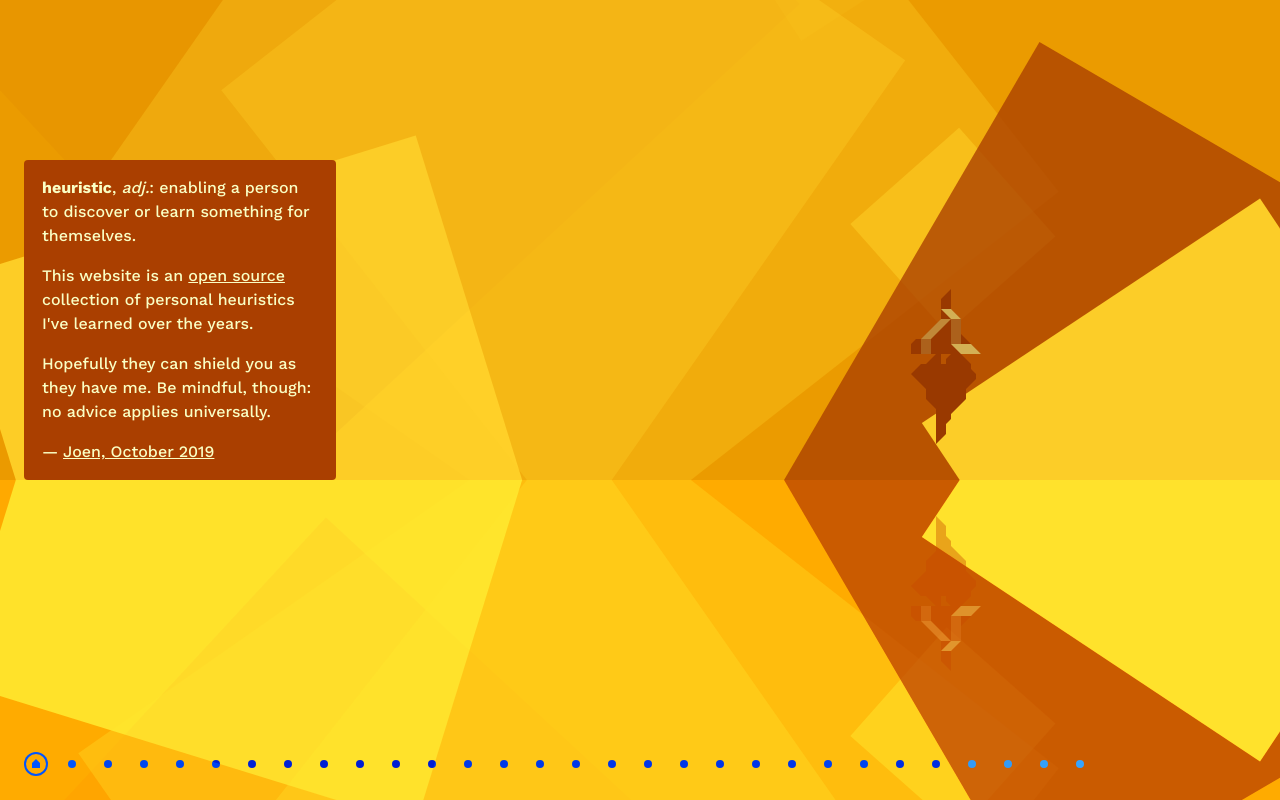
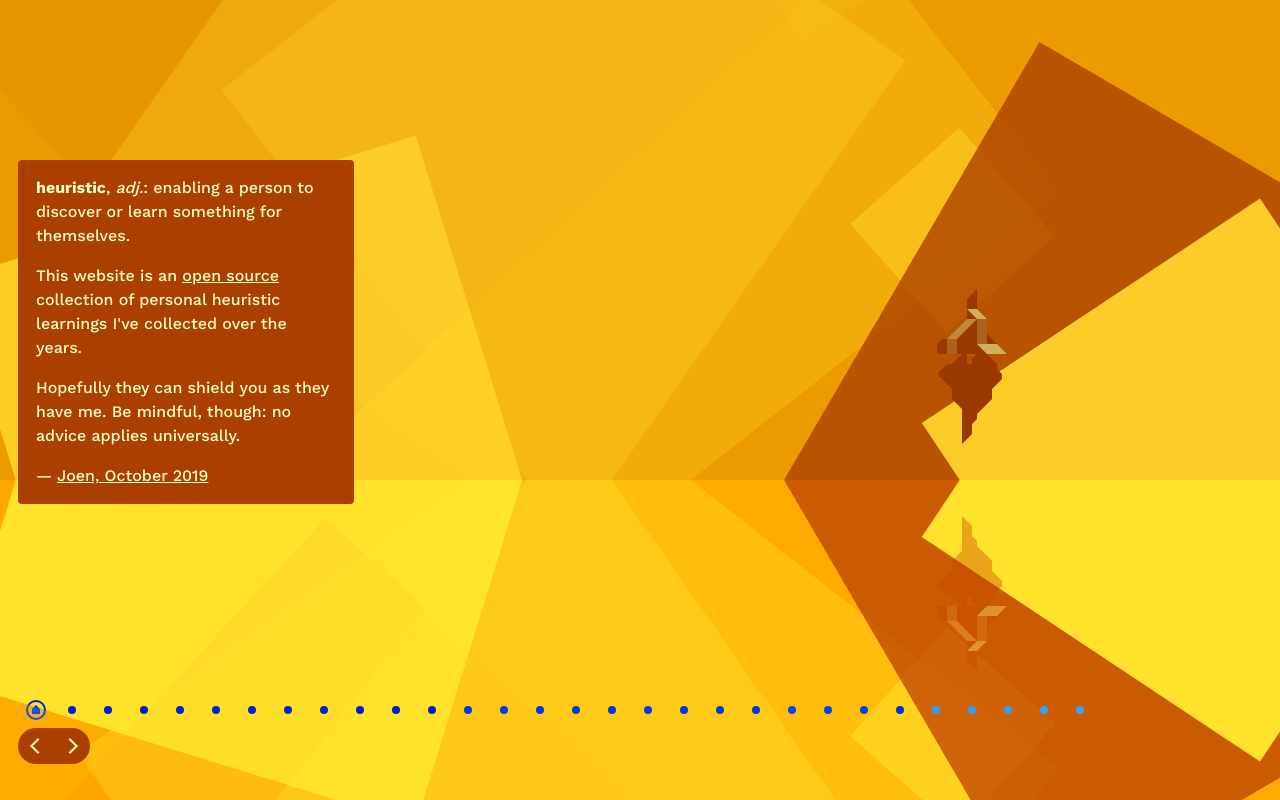
Before and after one commit to jasmussen/turtleshell, a React (Create React App) app: page / in a window 1280 px wide. Built offline with nearby package versions, Linux system fonts and the light colour scheme.

Commit message:
Pagination.

```diff
--- a/public/index.html
+++ b/public/index.html
@@ -6,7 +6,7 @@
 <link rel="shortcut icon" href="%PUBLIC_URL%/favicon.ico" />
 <link rel="manifest" href="%PUBLIC_URL%/manifest.json" />
 <meta name="viewport" content="width=device-width, initial-scale=1" />
-<title>A Collection of Heuristics, Snacksized & Served on a Turtleshell</title>
+<title>A Collection of Heuristic Learnings, Snacksized & Served on a Turtleshell</title>
 </head>
 
 <body>
--- a/src/App.js
+++ b/src/App.js
@@ -30,7 +30,7 @@ const colorSchemes = [
 const intro = (
 	<>
 		<p><strong>heuristic</strong>, <em>adj.</em>: enabling a person to discover or learn something for themselves.</p>
-		<p>This website is an <a href="https://github.com/jasmussen/turtleshell">open source</a> collection of personal heuristics I've learned over the years.</p>
+		<p>This website is an <a href="https://github.com/jasmussen/turtleshell">open source</a> collection of personal heuristic learnings I've collected over the years.</p>
 		<p>Hopefully they can shield you as they have me. Be mindful, though: no advice applies universally.</p>
 		<p>— <a href="http://moc.co">Joen, October 2019</a></p>
 	</>
@@ -113,16 +113,41 @@ function getLightColor( scheme ) {
  * Navigation
  */
 
-function Navigation( { id } ) {
+function Navigation( { currentHeuristic, id } ) {
+
+	let current = parseInt( id );
+	let next = current + 1;
+	let prev = current - 1;
+
+	if ( !current ) {
+		prev = "";
+		next = 1;
+	}
+	if ( current === 1 ) {
+		prev = "";
+	}
+	if ( current === heuristics.length ) {
+		next = "";
+	}
+
 	return (
+		<>
 			<ul className="heuristics__navigation">
 				<li className={ !id ? 'is-active is-home' : 'is-home' } ><Link to="/">Home</Link></li>
-
 				{heuristics.map((value, index) => {
 					let i = parseInt(index) + 1;
 					return <li className={ id === i ? 'is-active' : '' } key={index}><Link to={"/" + i}>{i}</Link></li>
 				})}
 			</ul>
+			<div className="heuristics__navigation-next-prev"
+				style={{
+					backgroundColor: getDarkColor( currentHeuristic ),
+					color: getLightColor( currentHeuristic ),
+				}}>
+				<Link to={"/" + prev}><svg xmlns="http://www.w3.org/2000/svg" viewBox="0 0 24 24"><path d="M14 20l-8-8 8-8 1.414 1.414L8.828 12l6.586 6.586"/></svg> Previous</Link>
+				<Link to={"/" + next}><svg xmlns="http://www.w3.org/2000/svg" viewBox="0 0 24 24"><path d="M10 20l8-8-8-8-1.414 1.414L15.172 12l-6.586 6.586"/></svg> Next</Link>
+			</div>
+		</>
 	);
 }
 
@@ -197,7 +222,7 @@ function Mountain( { className, currentHeuristic } ) {
 			<div className="m__group" style={{ bottom: 60 * seed( currentHeuristic ) + "%" }}>
 				<svg className="m__group-bg" style={{ fill: getDarkColor( currentHeuristic ) }} width="100" height="200" viewBox="0 0 100 200">
 					<path d="M85 85L75 75 65 65V50L55 40V20L45 30v20L35 60 25 70h-5l-5 5v10h25L30 95h-5l-5 5h55v-5L65 85h20zm-35 5v5h-5V85h10l-5 5z" />
-					<polygon class="st1" points="55,145 70,130 70,120 80,110 80,105 75,100 20,100 15,105 30,120 30,130 40,140 40,175 50,165 50,155 55,150 "/>
+					<polygon points="55,145 70,130 70,120 80,110 80,105 75,100 20,100 15,105 30,120 30,130 40,140 40,175 50,165 50,155 55,150 " />
 				</svg>
 				<svg className="m__group-fg" style={{ fill: getLightColor( currentHeuristic ) }} width="100" height="200" viewBox="0 0 100 200">
 					<path opacity=".6" d="M65 50L55 40H45l10 10h10zm10 25H55l10 10h20L75 75z" />
@@ -254,7 +279,7 @@ class HeuristicScene extends React.Component {
 		return (
 			<>
 				<h1>A Collection of Personal Heuristics. Snacksized.</h1>
-				<Navigation id={ id } />
+				<Navigation id={ id } currentHeuristic={ currentHeuristic } />
 				<h2>{ currentHeuristic === 0 ? '' : currentHeuristic }</h2>
 				<Quote currentHeuristic={ currentHeuristic } heuristic={ heuristic } />
 
--- a/src/App.scss
+++ b/src/App.scss
@@ -23,12 +23,12 @@ h1 {
 /* Navigation */
 .heuristics__navigation {
 	position: absolute;
-	bottom: 18px;
+	z-index: 1;
+	bottom: 72px;
 	left: 18px;
 	right: 18px;
 	display: flex;
 	flex-wrap: wrap;
-	z-index: 1;
 	list-style: none;
 	margin: 0;
 	padding: 0;
@@ -38,7 +38,12 @@ h1 {
 	mix-blend-mode: difference;
 
 	li {
-		display: block;
+		// Hide most of these on mobile.
+		display: none;
+		@media only screen and ( min-width: 480px ) {
+			display: block;
+		}
+
 		position: relative;
 		width: 36px;
 		height: 36px;
@@ -53,6 +58,10 @@ h1 {
 			width: 100%;
 			height: 100%;
 		}
+	}
+
+	li.is-home {
+		display: block;
 	}
 
 	// Focus and active.
@@ -74,10 +83,10 @@ h1 {
 	.is-active::before {
 		content: "";
 		position: absolute;
-		top: 6px;
-		right: 6px;
-		bottom: 6px;
-		left: 6px;
+		top: 8px;
+		right: 8px;
+		bottom: 8px;
+		left: 8px;
 		border-radius: 50%;
 		box-shadow: inset 0 0 0 2px white;
 	}
@@ -112,6 +121,50 @@ h1 {
 		height: 0;
 		background: none;
 		top: 13px;
+	}
+}
+
+// Next/prev.
+.heuristics__navigation-next-prev {
+	position: absolute;
+	z-index: 1;
+	bottom: 36px;
+	left: 18px;
+	height: 36px;
+	width: 72px;
+	background: white;
+	display: flex;
+	text-indent: 0;
+	transition: all 1s ease;
+	border-radius: 4px;
+	border-radius: 18px;
+
+	a {
+		width: 36px;
+		padding: 6px;
+		overflow: hidden;
+		color: currentColor;
+		position: relative;
+	}
+
+	svg {
+		fill: currentColor;
+	}
+
+	a:focus {
+		outline: 2px solid transparent; // For High Contrast mode.
+	}
+
+	a:focus::before {
+		content: "";
+		display: block;
+		position: absolute;
+		top: 4px;
+		right: 4px;
+		bottom: 4px;
+		left: 4px;
+		border-radius: 50%; // 2px better?
+		box-shadow: inset 0 0 0 2px currentColor;
 	}
 }
 
@@ -160,8 +213,8 @@ h1 {
 	}
 
 	transition: all 1s ease;
-	left: 24px;
-	right: 24px;
+	left: 18px;
+	right: 90px;
 	top: 120px;
 }
 
@@ -169,7 +222,7 @@ h1 {
 	.heuristic__quote {
 		top: 20%;
 		right: auto;
-		max-width: 312px;
+		max-width: 336px;
 	}
 }
 
@@ -216,8 +269,9 @@ h2 {
 	width: 100px;
 	overflow: hidden; // This crops the mountain inside, when it's under the waterline.
 
-	// This should be overridden.
-	left: 70%;
+	// This should be customized on a per mountain basis.
+	z-index: 2;
+	left: 72%;
 	height: 50%;
 
 	// This is the individual mountain that moves inside the column.
```
Lines whose indentation alone changed are shown as unchanged.
